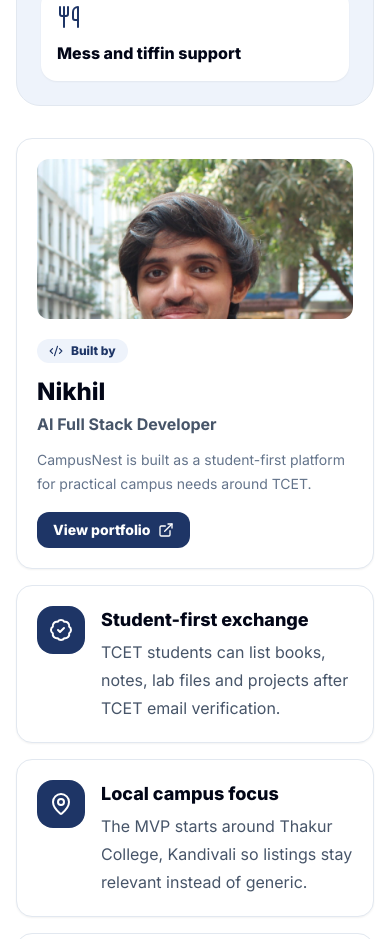
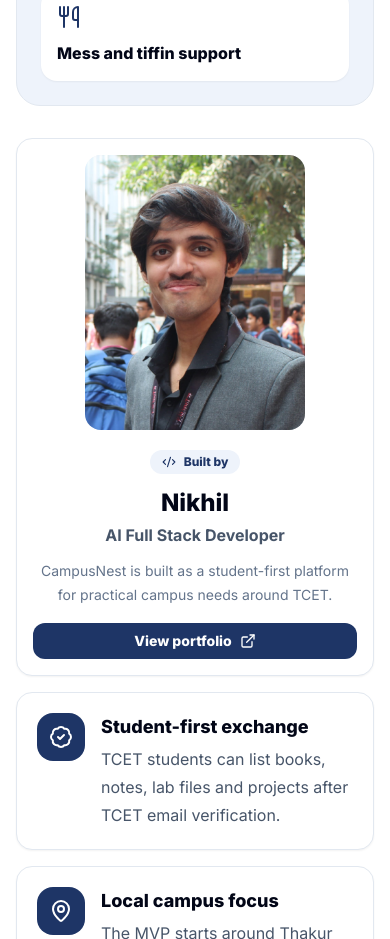
Before and after one commit to shukla545/MyCampusAdda, a React (Vite) app in the folder client/: page /about in a window 390 px wide. Shown: the part 1369-2308 px from the top of the page. Built offline with nearby package versions, Linux system fonts and the light colour scheme; no server answers.

Commit message:
Improve About profile card on mobile

```diff
--- a/client/src/pages/About.jsx
+++ b/client/src/pages/About.jsx
@@ -60,9 +60,11 @@
 
           <div className="grid gap-4">
             <div className="overflow-hidden rounded-2xl border border-slate-200 bg-white shadow-sm">
-              <div className="grid gap-5 p-5 sm:grid-cols-[150px_1fr] sm:items-center">
-                <img src={developerProfile} alt="Nikhil, AI Full Stack Developer" className="h-40 w-full rounded-xl object-cover object-top sm:h-44" />
-                <div>
+              <div className="grid gap-5 p-4 text-center sm:grid-cols-[150px_1fr] sm:items-center sm:p-5 sm:text-left">
+                <div className="mx-auto aspect-[4/5] w-full max-w-[220px] overflow-hidden rounded-2xl bg-brand-soft sm:mx-0 sm:h-44 sm:w-[150px] sm:max-w-none">
+                  <img src={developerProfile} alt="Nikhil, AI Full Stack Developer" className="h-full w-full object-cover object-[50%_28%]" />
+                </div>
+                <div className="min-w-0">
                   <p className="inline-flex items-center gap-2 rounded-full bg-brand-soft px-3 py-1 text-xs font-extrabold text-brand">
                     <Code2 className="h-3.5 w-3.5" /> Built by
                   </p>
@@ -75,7 +77,7 @@
                     href="https://nikhil-ai-portfolio.vercel.app"
                     target="_blank"
                     rel="noreferrer"
-                    className="mt-4 inline-flex items-center gap-2 rounded-xl bg-brand px-4 py-2 text-sm font-extrabold text-white transition hover:bg-brand-dark"
+                    className="mt-4 inline-flex w-full items-center justify-center gap-2 rounded-xl bg-brand px-4 py-2 text-sm font-extrabold text-white transition hover:bg-brand-dark sm:w-auto"
                   >
                     View portfolio <ExternalLink className="h-4 w-4" />
                   </a>
```
